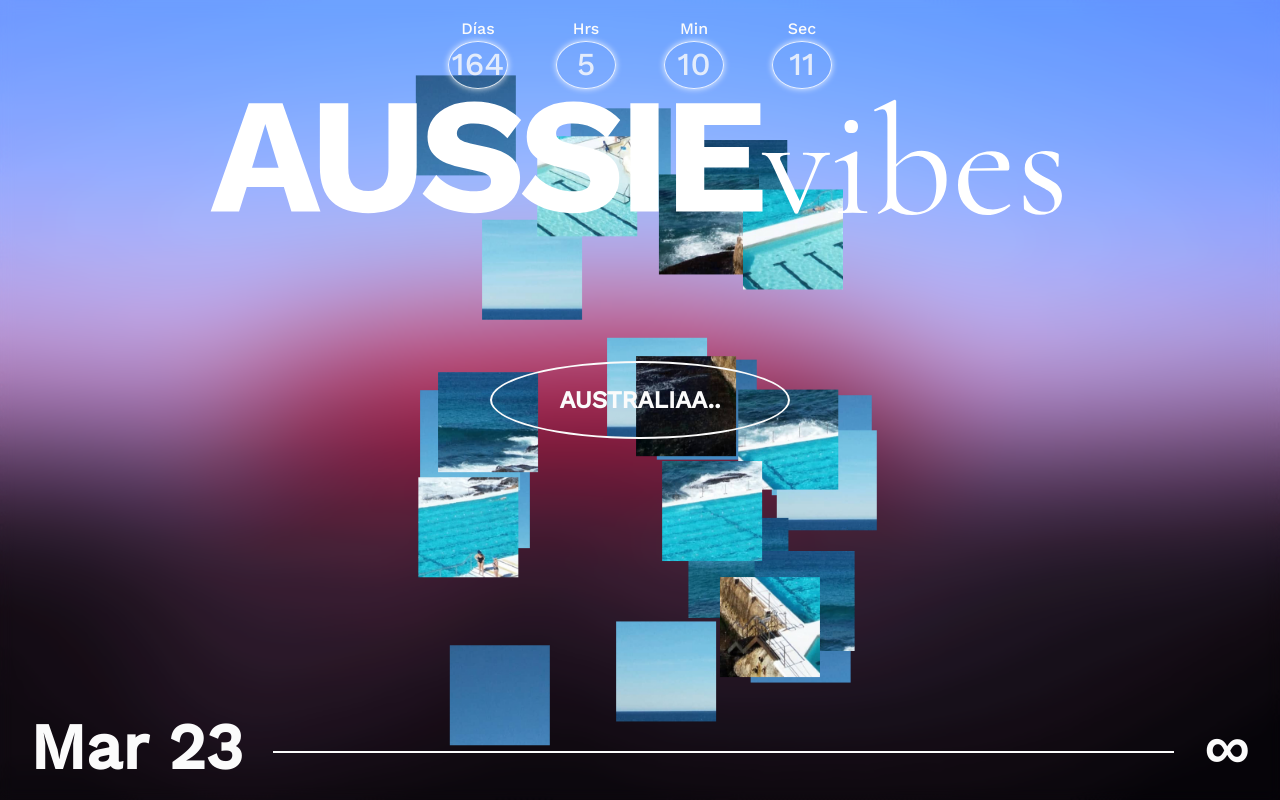
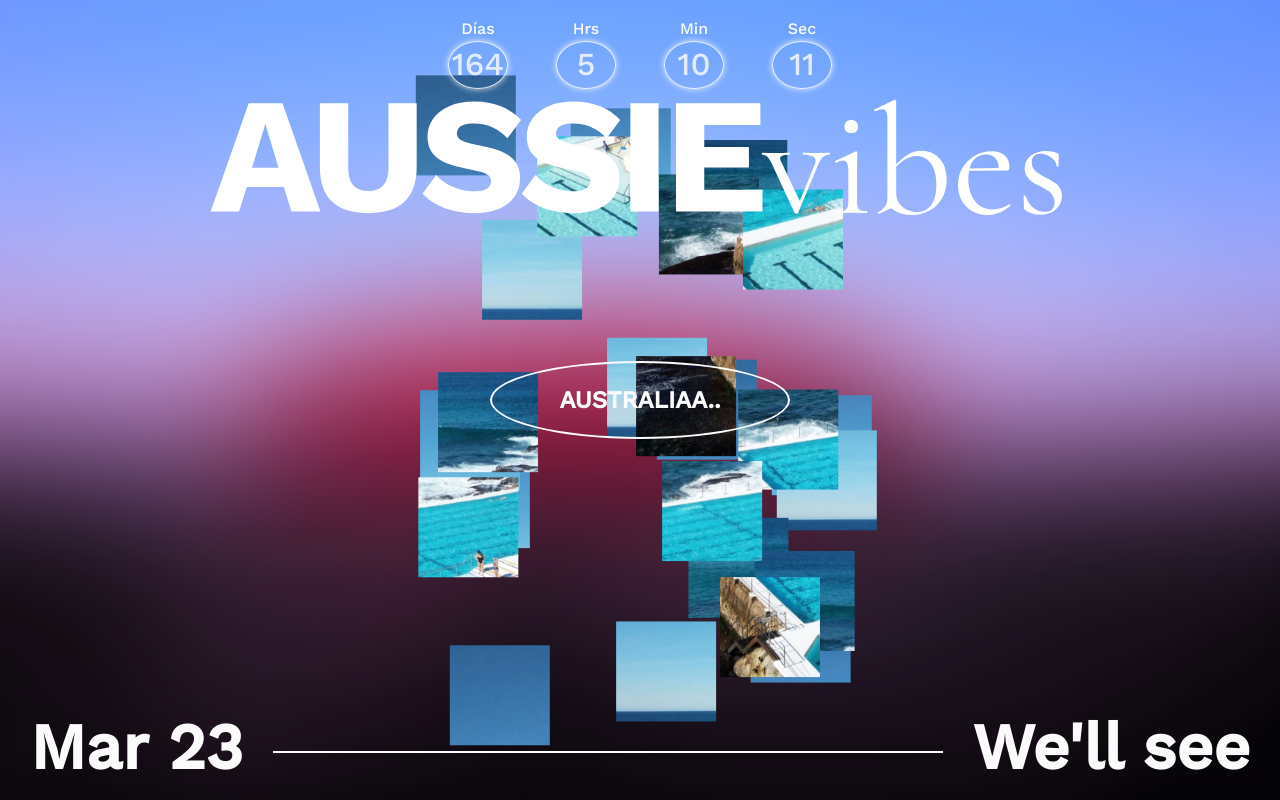
Before and after one commit to Valmarinoa/milky-moodz, a React (Create React App) app: page / in a window 1280 px wide. Built offline with nearby package versions, Linux system fonts and the light colour scheme.

Commit message:
test commit

```diff
--- a/src/components/_Footer/FooterComponent.tsx
+++ b/src/components/_Footer/FooterComponent.tsx
@@ -7,7 +7,7 @@ const FooterComponent = () => {
     <Footer>
       <H2>Mar 23</H2>
       <H2Middle></H2Middle>
-      <H2>∞</H2>
+      <H2>We'll see</H2>
     </Footer>
   );
 }
```
Also changed, not shown: 17 other files (tests, documents, lock files or other folders).
